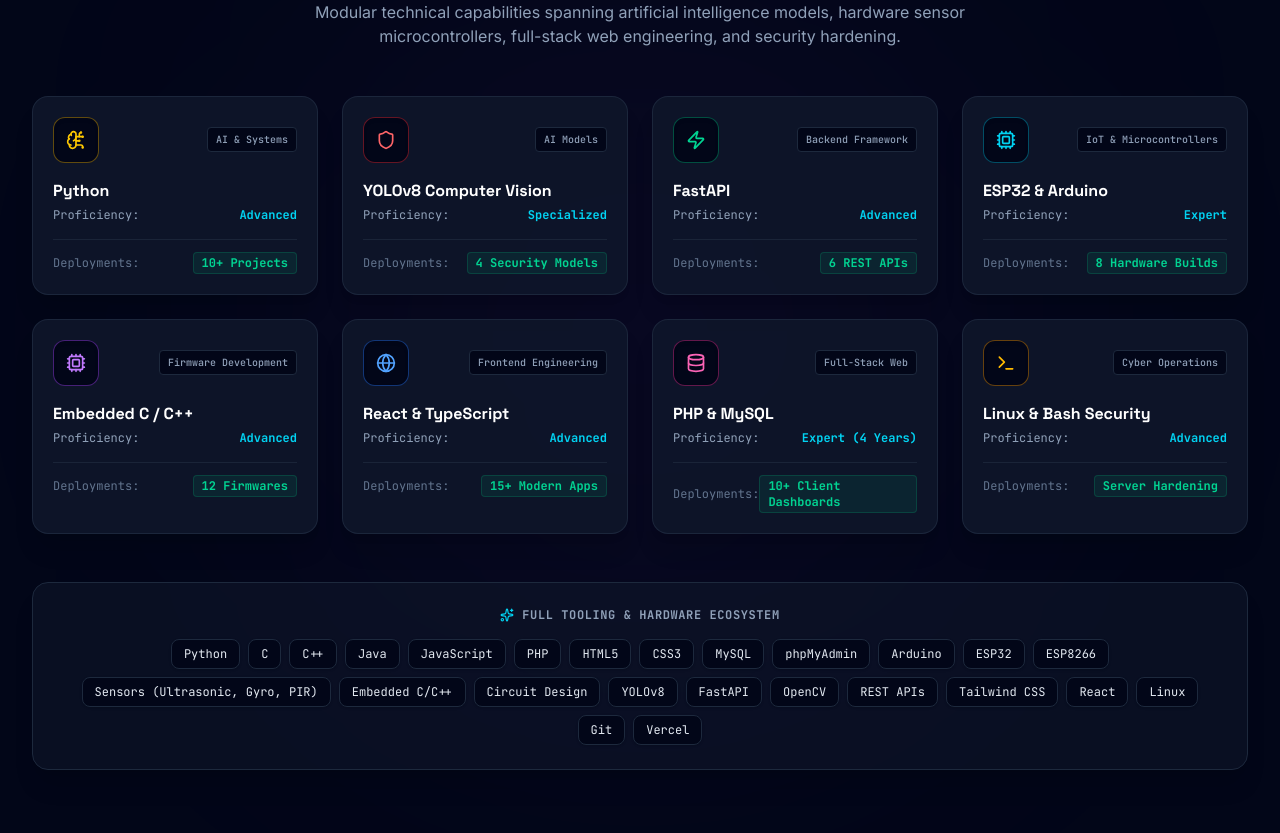
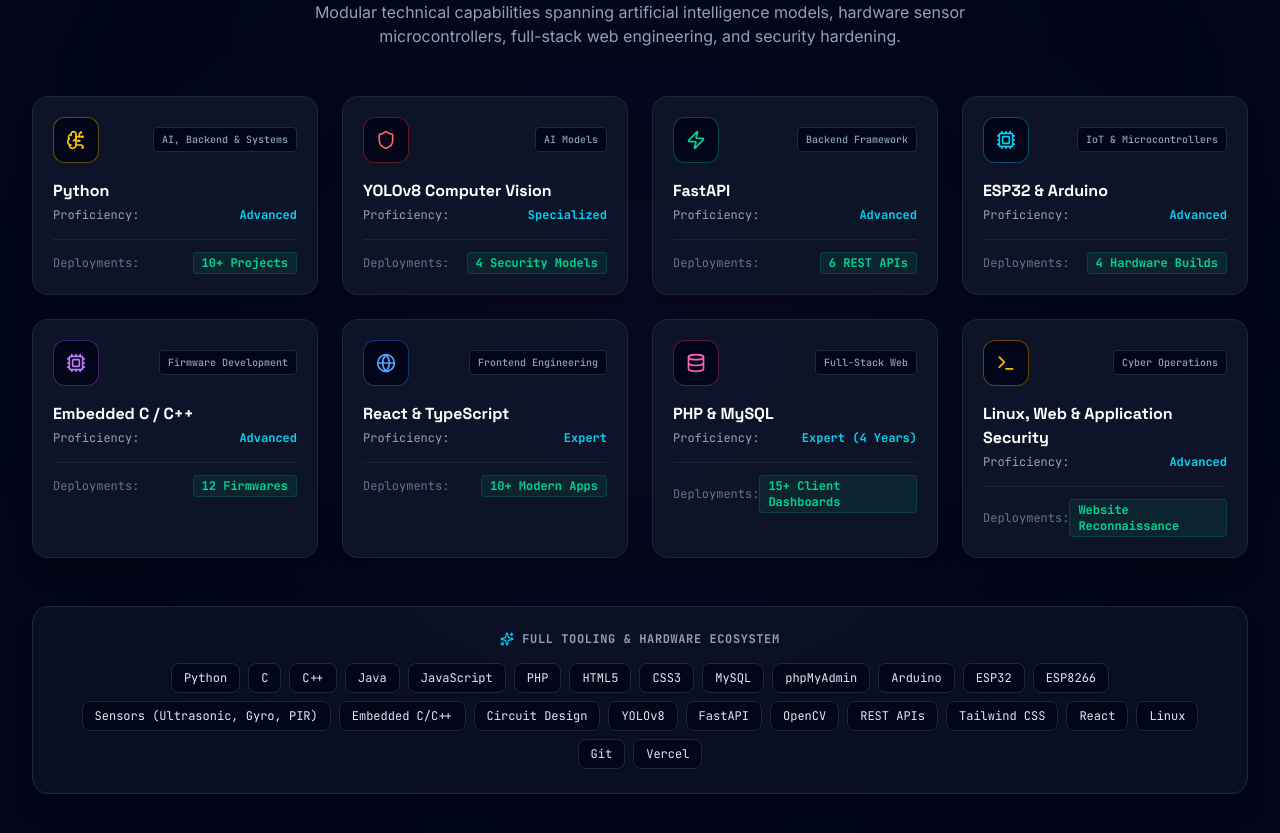
Before and after one commit to notmynk-io/Portfolio, a React (Vite) app: page / in a window 1280 px wide. Shown: the part 5480-6313 px from the top of the page. Built offline with nearby package versions, Linux system fonts and the light colour scheme.

Commit message:
Update Skills.tsx

```diff
--- a/src/components/Skills.tsx
+++ b/src/components/Skills.tsx
@@ -14,14 +14,14 @@
 
 export const Skills: React.FC = () => {
   const skillsList: TechSkillCard[] = [
-    { name: 'Python', category: 'AI & Systems', experience: 'Advanced', projectsBuilt: '10+ Projects', icon: BrainCircuit, color: 'text-yellow-400 border-yellow-500/40', bgGlow: 'hover:shadow-yellow-500/10' },
+    { name: 'Python', category: 'AI, Backend & Systems', experience: 'Advanced', projectsBuilt: '10+ Projects', icon: BrainCircuit, color: 'text-yellow-400 border-yellow-500/40', bgGlow: 'hover:shadow-yellow-500/10' },
     { name: 'YOLOv8 Computer Vision', category: 'AI Models', experience: 'Specialized', projectsBuilt: '4 Security Models', icon: Shield, color: 'text-red-400 border-red-500/40', bgGlow: 'hover:shadow-red-500/10' },
     { name: 'FastAPI', category: 'Backend Framework', experience: 'Advanced', projectsBuilt: '6 REST APIs', icon: Zap, color: 'text-emerald-400 border-emerald-500/40', bgGlow: 'hover:shadow-emerald-500/10' },
-    { name: 'ESP32 & Arduino', category: 'IoT & Microcontrollers', experience: 'Expert', projectsBuilt: '8 Hardware Builds', icon: HardwareIcon, color: 'text-cyan-400 border-cyan-500/40', bgGlow: 'hover:shadow-cyan-500/10' },
+    { name: 'ESP32 & Arduino', category: 'IoT & Microcontrollers', experience: 'Advanced', projectsBuilt: '4 Hardware Builds', icon: HardwareIcon, color: 'text-cyan-400 border-cyan-500/40', bgGlow: 'hover:shadow-cyan-500/10' },
     { name: 'Embedded C / C++', category: 'Firmware Development', experience: 'Advanced', projectsBuilt: '12 Firmwares', icon: Cpu, color: 'text-purple-400 border-purple-500/40', bgGlow: 'hover:shadow-purple-500/10' },
-    { name: 'React & TypeScript', category: 'Frontend Engineering', experience: 'Advanced', projectsBuilt: '15+ Modern Apps', icon: Globe, color: 'text-blue-400 border-blue-500/40', bgGlow: 'hover:shadow-blue-500/10' },
-    { name: 'PHP & MySQL', category: 'Full-Stack Web', experience: 'Expert (4 Years)', projectsBuilt: '10+ Client Dashboards', icon: Database, color: 'text-pink-400 border-pink-500/40', bgGlow: 'hover:shadow-pink-500/10' },
-    { name: 'Linux & Bash Security', category: 'Cyber Operations', experience: 'Advanced', projectsBuilt: 'Server Hardening', icon: Terminal, color: 'text-amber-400 border-amber-500/40', bgGlow: 'hover:shadow-amber-500/10' },
+    { name: 'React & TypeScript', category: 'Frontend Engineering', experience: 'Expert', projectsBuilt: '10+ Modern Apps', icon: Globe, color: 'text-blue-400 border-blue-500/40', bgGlow: 'hover:shadow-blue-500/10' },
+    { name: 'PHP & MySQL', category: 'Full-Stack Web', experience: 'Expert (4 Years)', projectsBuilt: '15+ Client Dashboards', icon: Database, color: 'text-pink-400 border-pink-500/40', bgGlow: 'hover:shadow-pink-500/10' },
+    { name: 'Linux, Web & Application Security', category: 'Cyber Operations', experience: 'Advanced', projectsBuilt: 'Website Reconnaissance', icon: Terminal, color: 'text-amber-400 border-amber-500/40', bgGlow: 'hover:shadow-amber-500/10' },
   ];
 
   return (
```
